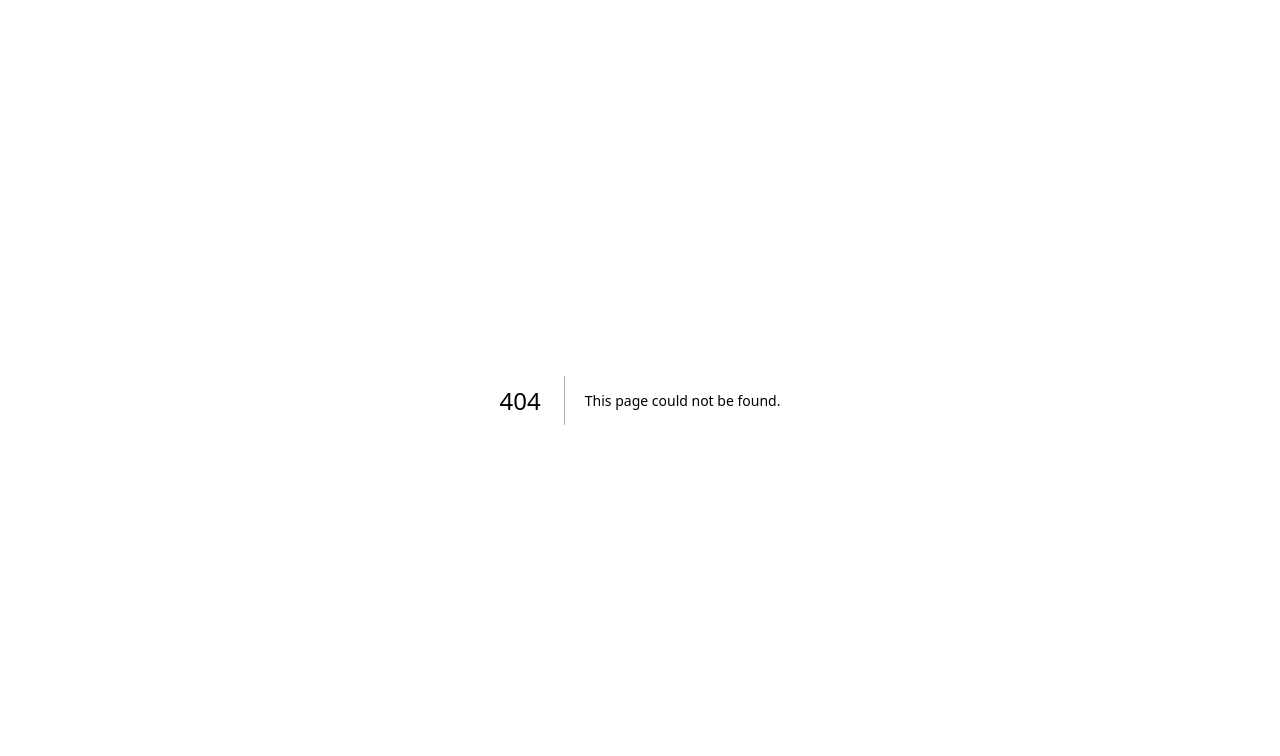
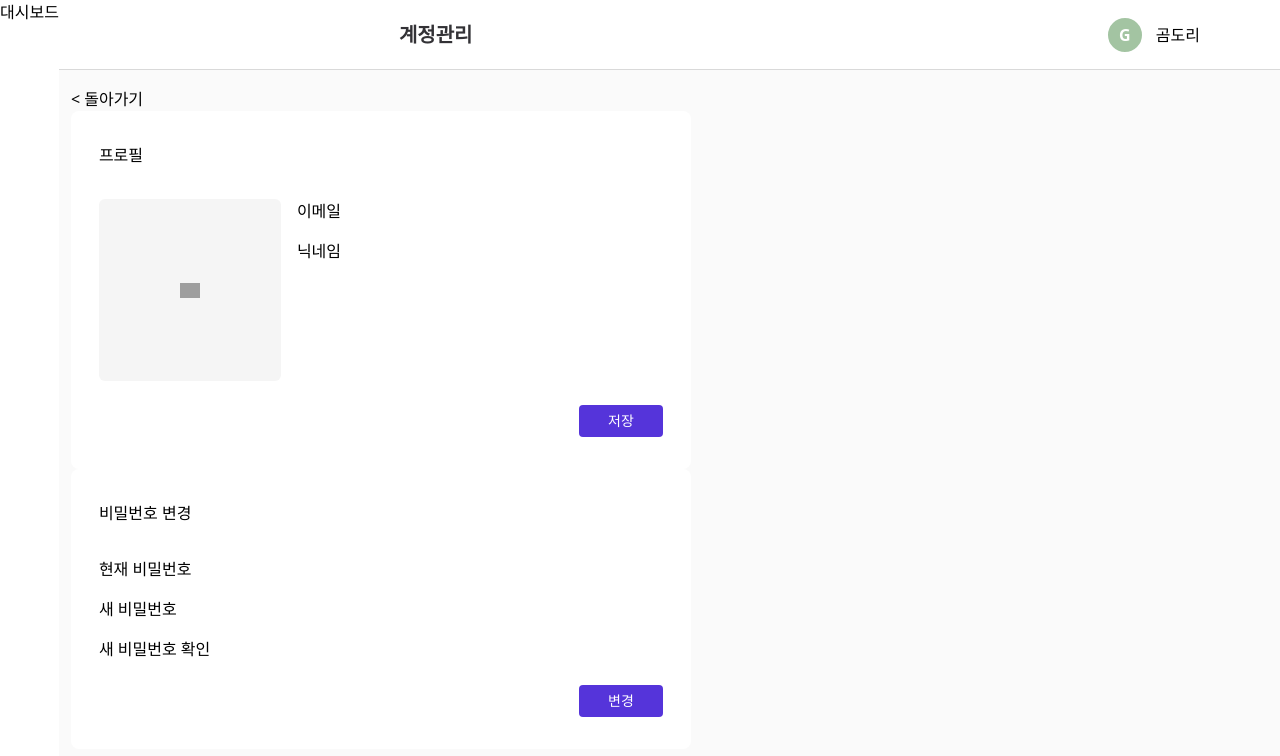
Before and after one commit to Codeit-FE3-Part3-team6-Taskify/Taskify, a Next.js app: page /myPage in a window 1280 px wide. Before the commit this address had no page. Shown: the top 756 px of the page. Built offline with nearby package versions, Linux system fonts and the light colour scheme; grey boxes are pictures that could not be loaded.

Commit message:
💄 : MyPage UI 추가

```diff
--- /dev/null
+++ b/src/components/TableBox.jsx
@@ -0,0 +1,7 @@
+export default function TableBox({ children }) {
+  return (
+    <div className="w-full lg:w-[620px] rounded-[8px] bg-white_FFFFFF px-5 py-7 md:px-7 md:py-8">
+      {children}
+    </div>
+  );
+}
--- a/src/pages/index.js
+++ b/src/pages/index.js
@@ -1,7 +1,38 @@
+// import CtaAdd from '@/components/Buttons/CtaAdd/CtaAdd';
+// import CtaIcon from '@/components/Buttons/CtaIcon/CtaIcon';
+// import DashboardDelete from '@/components/Buttons/DashboardDelete/DashboardDelete';
+// import PagenationArrow from '@/components/Buttons/PagenationArrow/PagenationArrow';
+// import DashboardListItem from '@/components/Buttons/DashboardListItem/DashboardListItem';
+
+// export default function Home() {
+//   return (
+//     <div>
+//       <div className="max-w-xl mt-32 mx-auto">
+//         <CtaAdd />
+//       </div>
+//       <div className="max-w-xl mt-32 mx-auto">
+//         <DashboardDelete />
+//       </div>
+//       <div className="max-w-xl mt-32 mx-auto">
+//         <CtaIcon color="violet" imageSrc={SettingIcon}>
+//           관리
+//         </CtaIcon>
+//       </div>
+//       <div className="max-w-xl mt-32 mx-auto">
+//         <PagenationArrow direction="prev" />
+//         <PagenationArrow disabled="disabled" />
+//       </div>
+//       <div className="max-w-xl mt-32 mx-auto">
+//         <DashboardListItem createdByMe={true} />
+//       </div>
+//     </div>
+//   );
+// }
 import Image from 'next/image';
 import { useRouter } from 'next/router';
 import DashboardHeader from '@/components/Header/DashboardHeader';
 import DefaultHeader from '@/components/Header/DefaultHeader';
+import CtaIcon from '@/components/Buttons/CtaIcon/CtaIcon';
 
 import {
   LogoImg,
@@ -9,6 +40,8 @@ import {
   CombinedLogo,
   CombinedLogoWhite,
   CrownIcon,
+  SettingIcon,
+  AddButtonEmpty,
 } from '../../public/images';
 
 export default function Home() {
@@ -116,18 +149,8 @@ export default function Home() {
         ownerIcon={<Image src={CrownIcon} alt="" width={20} height={16} />}
         buttons={
           <>
-            <button
-              type="button"
-              className="text-gray_787486 text-sm font-medium"
-            >
-              관리
-            </button>
-            <button
-              type="button"
-              className="text-gray_787486 text-sm font-medium"
-            >
-              초대하기
-            </button>
+            <CtaIcon imageSrc={SettingIcon}>관리</CtaIcon>
+            <CtaIcon imageSrc={AddButtonEmpty}>초대하기</CtaIcon>
           </>
         }
         participants={participants}
--- /dev/null
+++ b/src/pages/myPage.js
@@ -0,0 +1,55 @@
+import Image from 'next/image';
+import DashboardHeader from '@/components/Header/DashboardHeader';
+import TableBox from '@/components/TableBox';
+
+import { AddButtonFill } from '../../public/images';
+import CtaDefault from '@/components/Buttons/CtaDefault/CtaDefault';
+
+export default function MyPage() {
+  // mock data
+  const userInfo = { nickname: '곰도리', email: 'gomdoll@codeit.com' };
+
+  return (
+    <div className="flex">
+      <div>대시보드</div>
+      <div className="flex flex-col flex-grow">
+        <DashboardHeader hasSpace title="계정관리" userInfo={userInfo} />
+        <div className="py-[17px] px-3 bg-gray_FAFAFA">
+          <div> &lt; 돌아가기 </div>
+          <TableBox>
+            <div className="relative flex flex-col gap-4 md:gap-6">
+              <div className="mb-2">프로필</div>
+
+              <div className="flex flex-col md:flex-row gap-6 md:gap-4">
+                <div className="flex justify-center items-center w-[100px] h-[100px] md:w-[182px] md:h-[182px] rounded-[6px] bg-[#F5F5F5]">
+                  <Image src={AddButtonFill} alt="add" width={20} height={20} />
+                </div>
+                <div className="flex flex-col gap-4">
+                  <div>이메일</div>
+                  <div>닉네임</div>
+                </div>
+              </div>
+
+              <div className="relative flex justify-end">
+                <CtaDefault size="small">저장</CtaDefault>
+              </div>
+            </div>
+          </TableBox>
+          <TableBox>
+            <div className="flex flex-col gap-4 md:gap-6">
+              <div className="mb-2">비밀번호 변경</div>
+              <div className="flex flex-col gap-4">
+                <div>현재 비밀번호</div>
+                <div>새 비밀번호</div>
+                <div>새 비밀번호 확인</div>
+              </div>
+              <div className="relative flex justify-end">
+                <CtaDefault size="small">변경</CtaDefault>
+              </div>
+            </div>
+          </TableBox>
+        </div>
+      </div>
+    </div>
+  );
+}
--- a/src/styles/globals.css
+++ b/src/styles/globals.css
@@ -1,4 +1,5 @@
 @tailwind utilities;
+@tailwind base;
 
 @layer utilities {
   .button-reset {
@@ -17,4 +18,5 @@ input[type='password']::-ms-clear {
 
 * {
   box-sizing: border-box;
+  margin: 0;
 }
```
